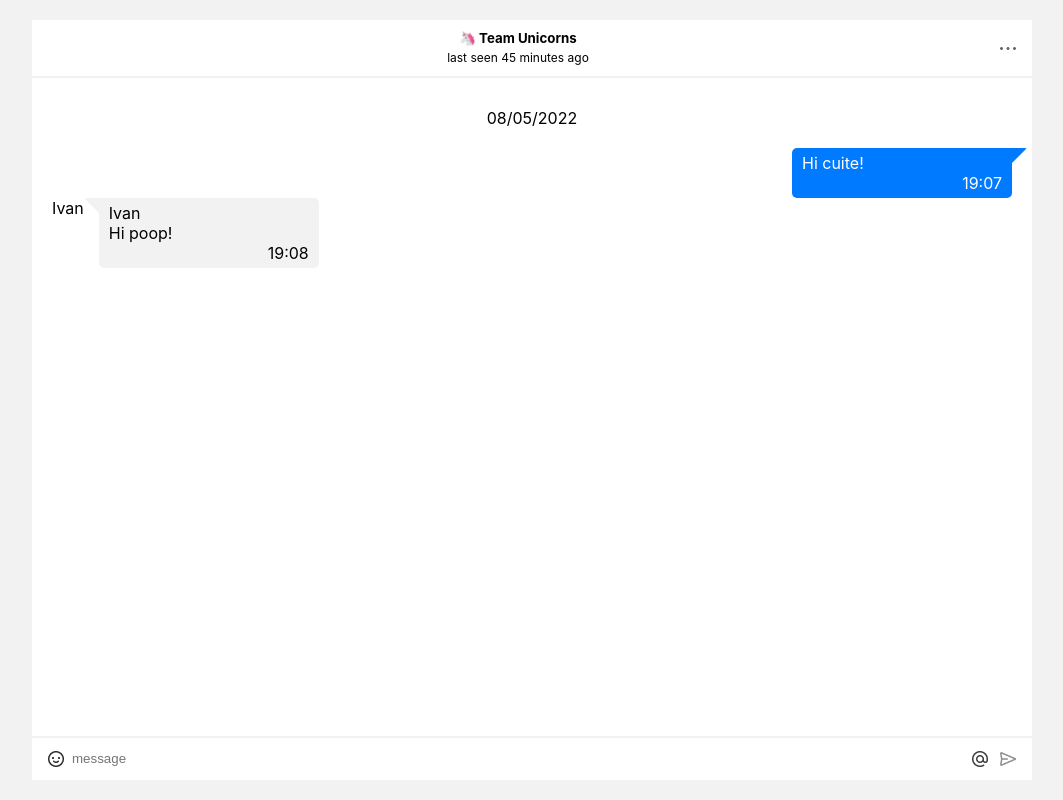
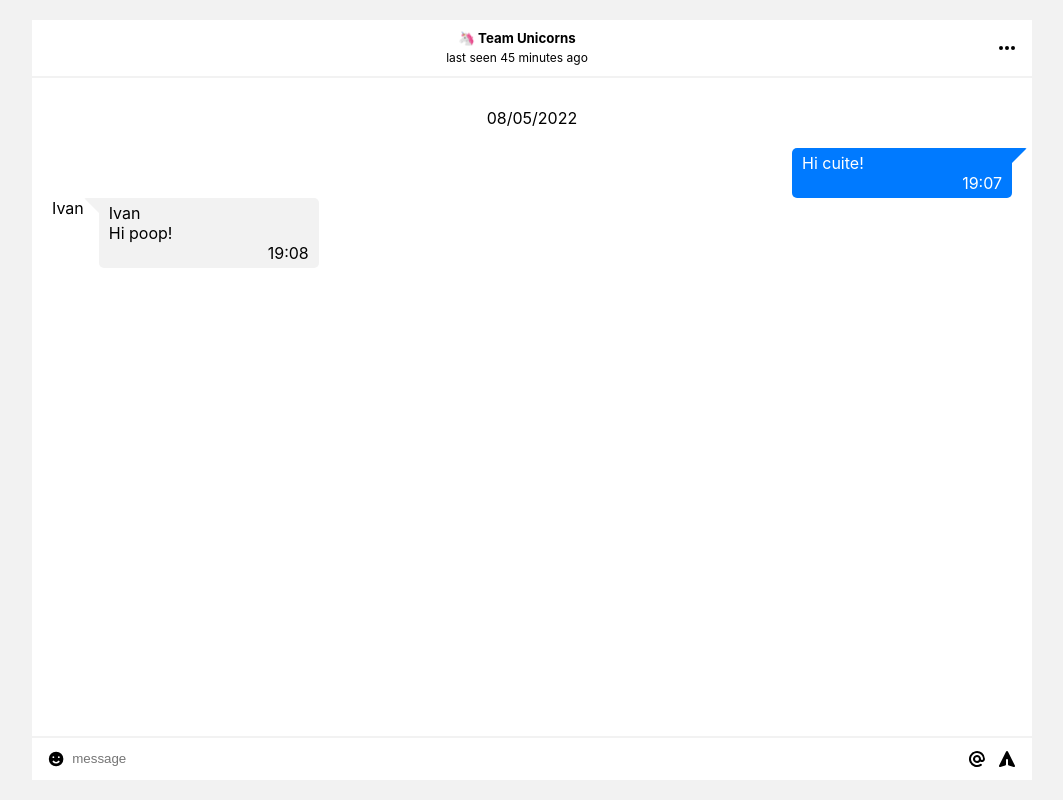
Before and after one commit to areyousureyoucanlearn/chat-app, a React (Create React App) app: page / in a window 1280 px wide. Shown: the whole page, without its empty margins (108-1171 px from the left). Built offline with nearby package versions, Linux system fonts and the light colour scheme.

Commit message:
add: new icons

```diff
--- a/package.json
+++ b/package.json
@@ -3,6 +3,7 @@
   "version": "0.1.0",
   "private": true,
   "dependencies": {
+    "@heroicons/react": "^1.0.6",
     "@testing-library/jest-dom": "^5.16.4",
     "@testing-library/react": "^13.2.0",
     "@testing-library/user-event": "^13.5.0",
--- a/src/App.css
+++ b/src/App.css
@@ -11,9 +11,8 @@ body {
   justify-content: space-between;
 }
 
-button {
-  display: flex;
-  align-items: center;
-  border: none;
-  background: #fff;
+.icon {
+  margin: 5px;
+  width: 20px;
+  height: auto;
 }
--- a/src/Header.js
+++ b/src/Header.js
@@ -1,4 +1,5 @@
 import './Header.css';
+import { DotsHorizontalIcon } from '@heroicons/react/solid'
 
 function Header({title, description}) {
   return (
@@ -12,9 +13,7 @@ function Header({title, description}) {
           <h5>{title}</h5>
           <span>{description}</span>
         </div>
-        <button>
-          <img src="icon-bm.png" alt='icon'/>
-        </button>
+        <DotsHorizontalIcon  className="icon"/>
       </header>
   )
 }
--- a/src/SendMessage.js
+++ b/src/SendMessage.js
@@ -1,21 +1,18 @@
 import './SendMessage.css'
+import { PaperAirplaneIcon } from '@heroicons/react/solid'
+import { AtSymbolIcon } from '@heroicons/react/solid'
+import { EmojiHappyIcon } from '@heroicons/react/solid'
 
 function SendMessage() {
     return (
         <footer className='footer'>
-        <button>
-          <img alt='smile' src="icon-smile.png"/>
-        </button>
+          <EmojiHappyIcon className="icon"/>
           <form className='sendMessage'>
             <input placeholder='message' />
           </form>
           <div className='buttonFormR'>
-          <button>
-            <img alt='mention' src="icon-mention.png" />
-          </button>
-          <button>
-            <img alt='send' src="send-message.png"/>
-          </button>
+            <AtSymbolIcon className="icon"/>
+            <PaperAirplaneIcon className="icon"/>
           </div>
         </footer>
     )
```
Also changed, not shown: 1 other file (tests, documents, lock files or other folders). Lines whose indentation alone changed are shown as unchanged.
